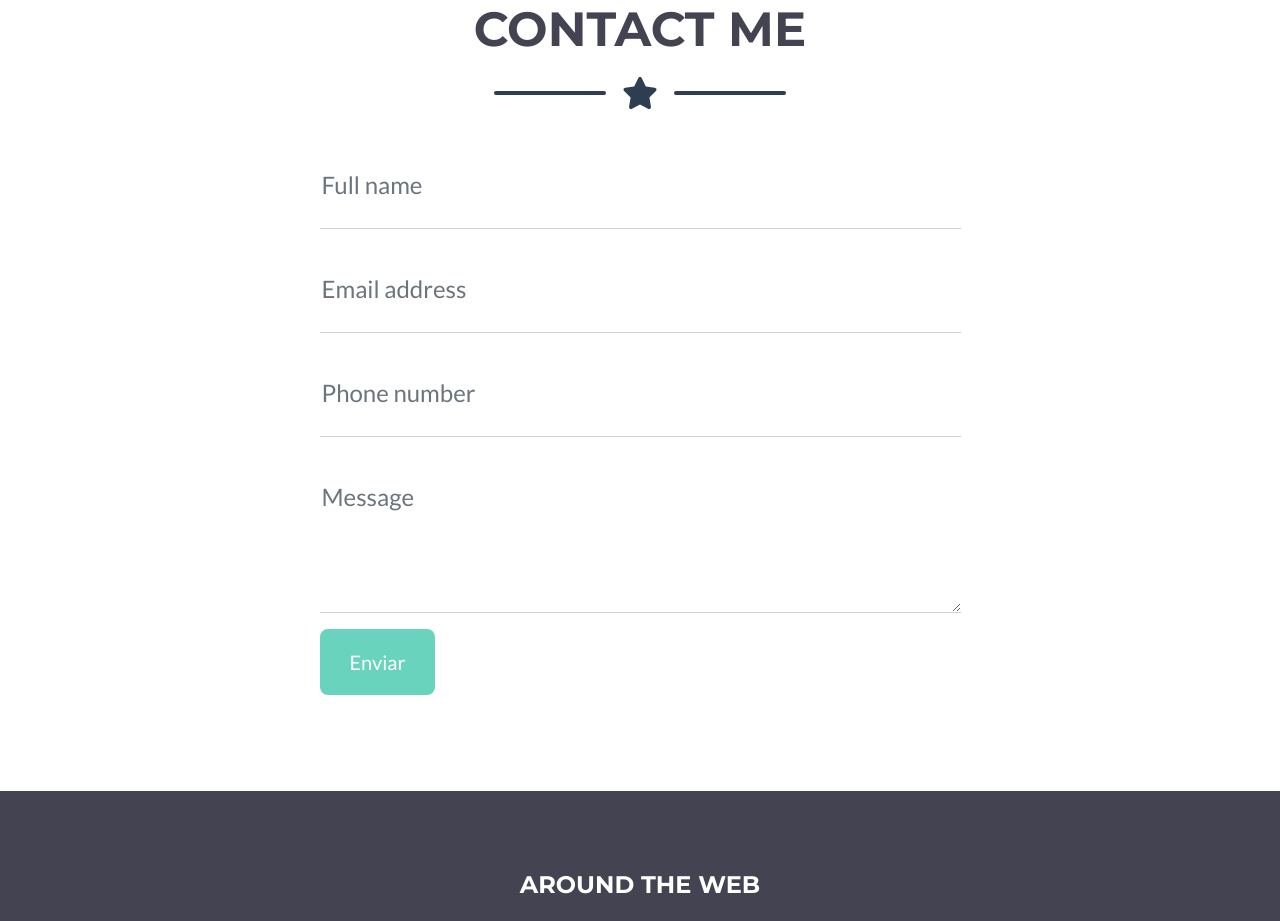
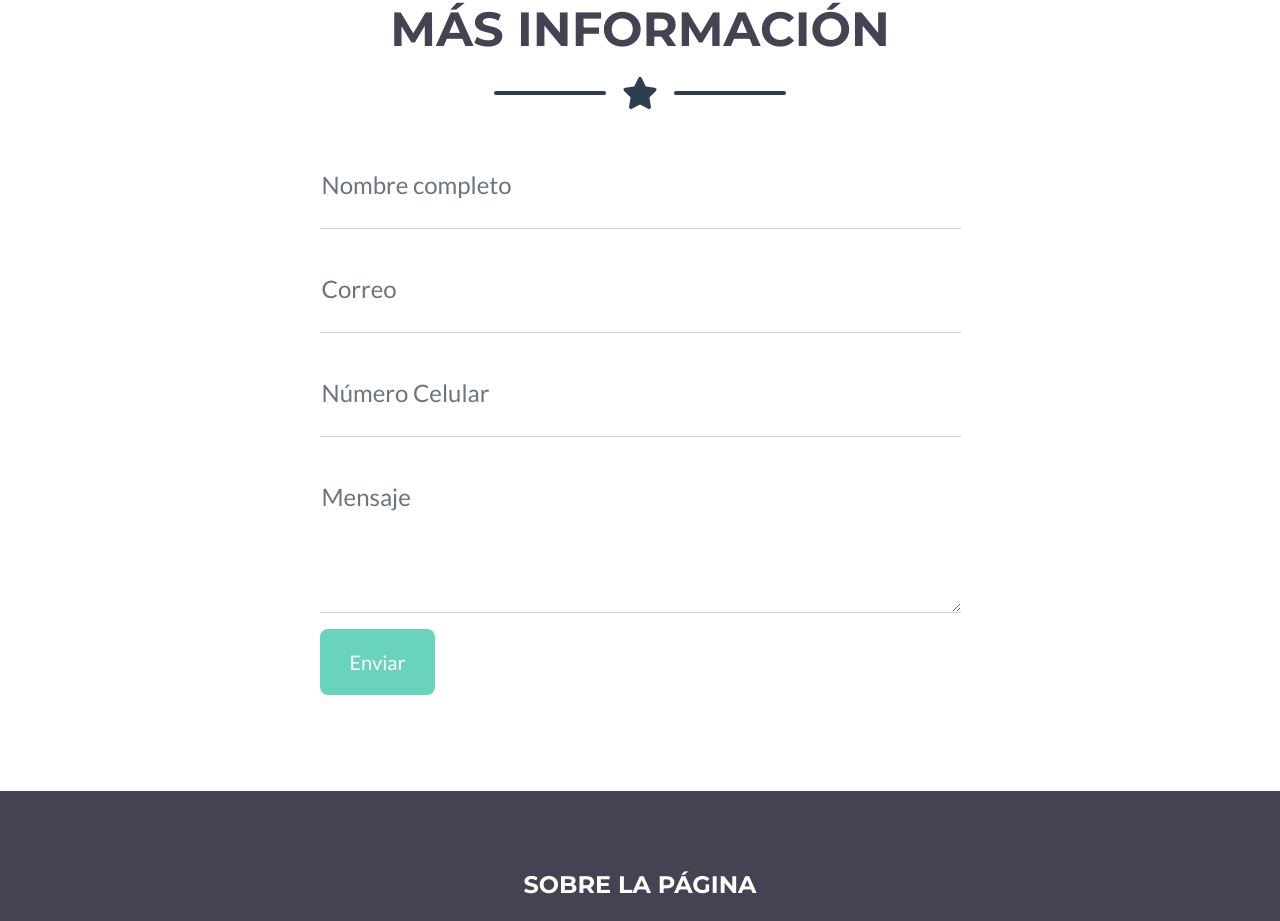
Before and after one commit to Nata0524/Taller2ntd, a plain HTML site: page index.html in a window 1280 px wide. Shown: the part 2282-3203 px from the top of the page. Drawn offline with nearby package versions, Linux system fonts and the light colour scheme.

Commit message:
Detalles
Se cambiaron pequeños detalles de la página

```diff
--- a/index.html
+++ b/index.html
@@ -143,7 +143,7 @@
         <section class="page-section" id="contact">
             <div class="container">
                 <!-- Contact Section Heading-->
-                <h2 class="page-section-heading text-center text-uppercase text-secondary mb-0">Contact Me</h2>
+                <h2 class="page-section-heading text-center text-uppercase text-secondary mb-0">Más Información</h2>
                 <!-- Icon Divider-->
                 <div class="divider-custom">
                     <div class="divider-custom-line"></div>
@@ -164,26 +164,26 @@
                             <!-- Name input-->
                             <div class="form-floating mb-3">
                                 <input class="form-control" id="name" type="text" placeholder="Enter your name..." data-sb-validations="required" />
-                                <label for="name">Full name</label>
+                                <label for="name">Nombre completo</label>
                                 <div class="invalid-feedback" data-sb-feedback="name:required">A name is required.</div>
                             </div>
                             <!-- Email address input-->
                             <div class="form-floating mb-3">
                                 <input class="form-control" id="email" type="email" placeholder="name@example.com" data-sb-validations="required,email" />
-                                <label for="email">Email address</label>
+                                <label for="email">Correo</label>
                                 <div class="invalid-feedback" data-sb-feedback="email:required">An email is required.</div>
                                 <div class="invalid-feedback" data-sb-feedback="email:email">Email is not valid.</div>
                             </div>
                             <!-- Phone number input-->
                             <div class="form-floating mb-3">
                                 <input class="form-control" id="phone" type="tel" placeholder="(123) 456-7890" data-sb-validations="required" />
-                                <label for="phone">Phone number</label>
+                                <label for="phone">Número Celular</label>
                                 <div class="invalid-feedback" data-sb-feedback="phone:required">A phone number is required.</div>
                             </div>
                             <!-- Message input-->
                             <div class="form-floating mb-3">
                                 <textarea class="form-control" id="message" type="text" placeholder="Enter your message here..." style="height: 10rem" data-sb-validations="required"></textarea>
-                                <label for="message">Message</label>
+                                <label for="message">Mensaje</label>
                                 <div class="invalid-feedback" data-sb-feedback="message:required">A message is required.</div>
                             </div>
                             <!-- Submit success message-->
@@ -225,7 +225,7 @@
                     </div>-->
                     <!-- Footer Social Icons-->
                     <div class="col-lg-12 mb-12 mb-lg-12">
-                        <h4 class="text-uppercase mb-4">Around the Web</h4>
+                        <h4 class="text-uppercase mb-4">Sobre la página</h4>
                         <a class="btn btn-outline-light btn-social mx-1" href="#!"><i class="fab fa-fw fa-facebook-f"></i></a>
                         <a class="btn btn-outline-light btn-social mx-1" href="#!"><i class="fab fa-fw fa-twitter"></i></a>
                         <a class="btn btn-outline-light btn-social mx-1" href="#!"><i class="fab fa-fw fa-linkedin-in"></i></a>
```
